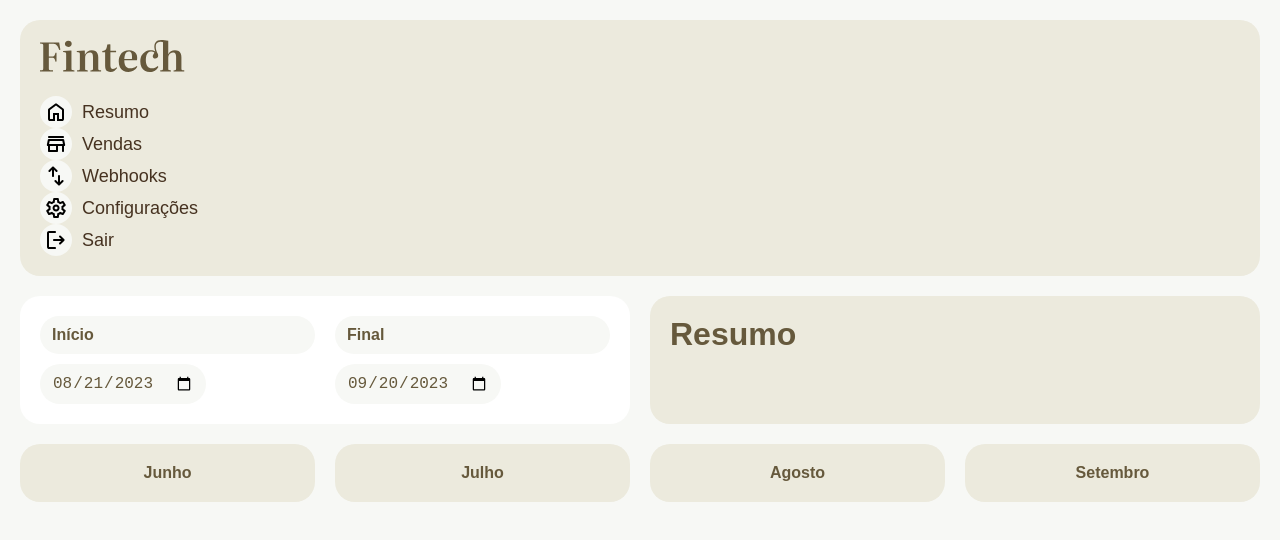
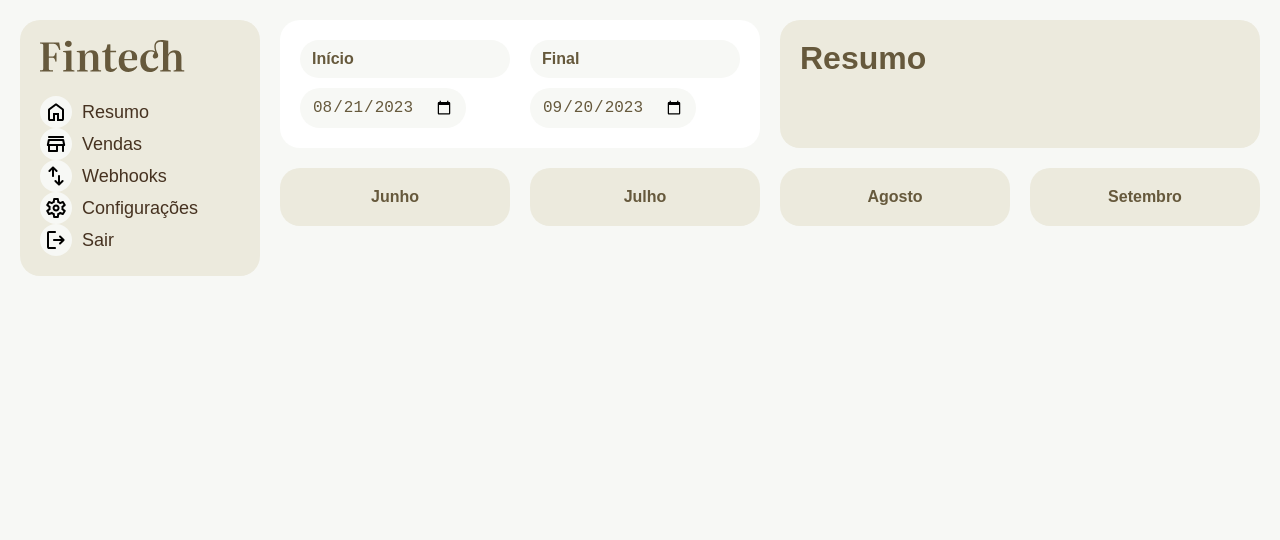
Before and after one commit to adriel-mp3/fintech, a React (Vite) app: page / in a window 1280 px wide. Shown: the top 540 px of the page. Built offline with nearby package versions, Linux system fonts and the light colour scheme; no server answers.

Commit message:
feat: add grid layout

```diff
--- a/src/index.css
+++ b/src/index.css
@@ -41,6 +41,7 @@ ul {
   display: grid;
   padding: var(--gap);
   gap: var(--gap);
+  grid-template-columns: 240px auto;
 }
 
 .box {
```
